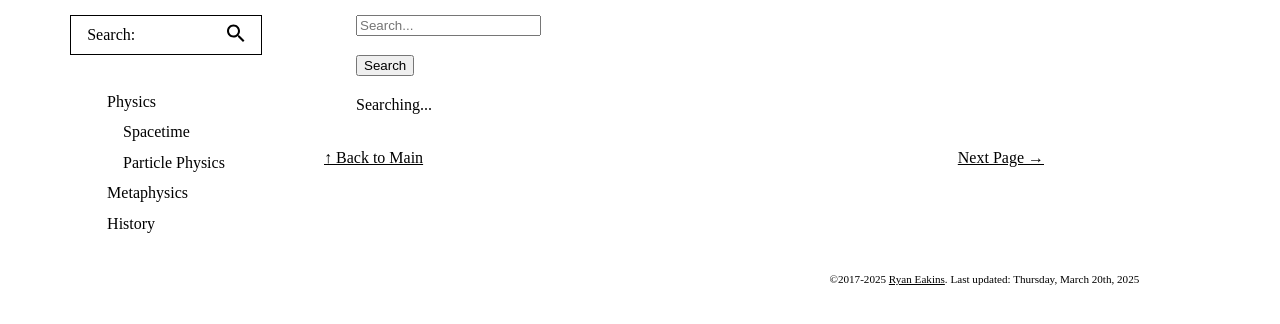
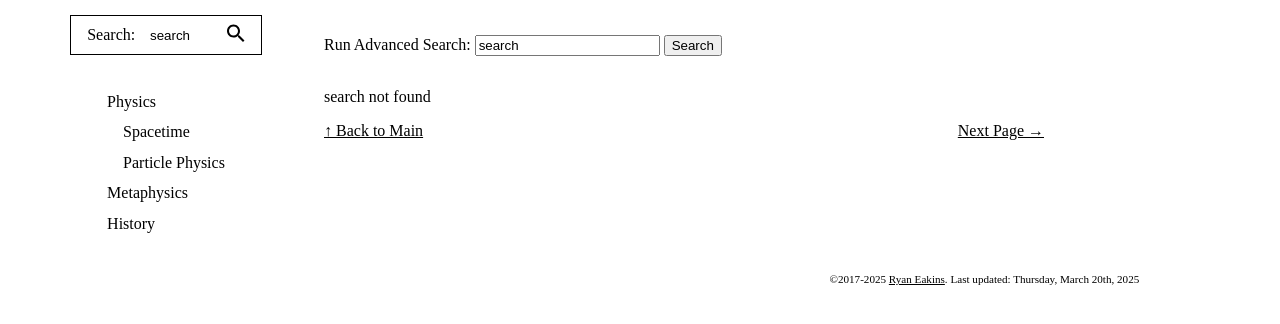
Before and after one commit to RyanofTinellb/Encyclopedia, a plain HTML site: page special/search.html in a window 1280 px wide. Shown: the part 130-454 px from the top of the page. Drawn offline with Linux system fonts and the light colour scheme.

Commit message:
Ensure standard search is working

```diff
--- a/404.html
+++ b/404.html
@@ -6,10 +6,12 @@
 <link rel="stylesheet" type="text/css" href="/data/stylesheets/basic_style.css">
 <link rel="stylesheet" type="text/css" href="/data/stylesheets/style.css">
 <link rel="icon" type="image/png" href="/data/assets/favicon.png">
-<script src="/data/scripts/search.js"></script></head>
+<script src="/data/scripts/parse_href.js"></script></head>
 <body><div class="flex"><nav class="sidebar"><details id="menu"><summary>Menu</summary>
 <p><a href="/index.html">Tinellbian Encyclopedia</a></p>
-<div class="javascript"><form class="search"><label for="search">Search: </label><input type="text" name="query" id="search"><button type="submit" aria-label="search"><svg viewbox="0 0 24 24" aria-label="search" alt><path d="M15.5 14h-.79l-.28-.27C15.41 12.59 16 11.11 16 9.5 16 5.91 13.09 3 9.5 3S3 5.91 3 9.5 5.91 16 9.5 16c1.61 0 3.09-.59 4.23-1.57l.27.28v.79l5 4.99L20.49 19l-4.99-5zm-6 0C7.01 14 5 11.99 5 9.5S7.01 5 9.5 5 14 7.01 14 9.5 11.99 14 9.5 14z" />
+<div class="javascript"><form class="search"><label for="search">Search: </label>
+<input type="text" class="search" name="term" id="search">
+<button type="submit" aria-label="search"><svg viewbox="0 0 24 24" aria-label="search" alt><path d="M15.5 14h-.79l-.28-.27C15.41 12.59 16 11.11 16 9.5 16 5.91 13.09 3 9.5 3S3 5.91 3 9.5 5.91 16 9.5 16c1.61 0 3.09-.59 4.23-1.57l.27.28v.79l5 4.99L20.49 19l-4.99-5zm-6 0C7.01 14 5 11.99 5 9.5S7.01 5 9.5 5 14 7.01 14 9.5 11.99 14 9.5 14z" />
 <path d="M0 0h24v24H0z" fill="none" /></svg>
 </button></form></div>
 <div class="nav-links"><ul><li><a href="/entries/physics/index.html">Physics</a></li><li><ul><li><a href="/entries/physics/spacetime.html">Spacetime</a></li><li><a href="/entries/physics/particlephysics.html">Particle Physics</a></li></ul></li><li><a href="/entries/metaphysics.html">Metaphysics</a></li><li><a href="/entries/history.html">History</a></li></ul></div></details></nav>
@@ -17,9 +19,11 @@
 <div class="primary"><nav class="mini"><p><a href="http://www.tinellb.com">↑ Back to Main</a></p>
 <p><a href="/entries/physics/index.html">Next Page →</a></p></nav>
 <main><h1 id="search–root">Search – Tinellbian Encyclopedia</h1>
-<form class="searchpage"><p><input type="text" class="term" id="term" name="term" placeholder="Search..."></p>
-<p><input type="submit" class="submit" value="Search"></p></form>
+<form class="searchpage"><label for="searchbox">Run Advanced Search: </label>
+<input type="text" class="searchbox" id="searchbox" name="term" placeholder="Search...">
+<input type="submit" class="submit" value="Search"></form>
 <div class="results" id="results"><p>Searching...</p></div>
+
 </main>
 <nav class="mini"><p><a href="http://www.tinellb.com">↑ Back to Main</a></p>
 <p><a href="/entries/physics/index.html">Next Page →</a></p></nav>
@@ -27,7 +31,7 @@
 <footer><div class="copyright"><p>&copy;2017-2025 <a href="http://www.tinellb.com/about.html">Ryan Eakins</a>.</p>
 <p>Last updated: Thursday, March 20th, 2025</p></div>
 </footer>
-<p><script src="/data/scripts/parse_href.js"></script></p>
+<p><script src="/data/scripts/search.js"></script></p>
 <p><script src="/data/scripts/localise_links.js"></script></p>
 <script>
 let mql = window.matchMedia("(min-width: 800px)");
--- a/data/scripts/parse_href.js
+++ b/data/scripts/parse_href.js
@@ -1,35 +1,22 @@
-searchParams = new URLSearchParams(window.location.search);
-let firsttime = true
-let bolden;
+let searchParams = new URLSearchParams(window.location.search);
 
-function circle(_match, p1, p2, p3) {
-    id = firsttime ? ' id="highlight"' : '';
-    firsttime = false;
-    return `${p1}<span${id} class="highlight">${p2}</span>${p3}`
-}
+const mapString = (str, fn) =>
+    str.split('')
+        .map((c, i) => fn(c, i, str))
+        .join('');
 
-function bold(elt, details_flag) {
-    if (!elt.childElementCount) {
-        if (details_flag && elt.tagName != 'SUMMARY') return;
-        if (elt.tagName == 'DETAILS') details_flag = true;
-        elt.innerHTML = elt.innerHTML.replace(bolden, circle);
-        return;
-    }
-    Array.from(elt.children).forEach(child => bold(child, details_flag));
-}
+// Changes space to period, and adds dollar-signs before capitals
+const sellLetterCaps = letter =>
+    letter == letter.toLowerCase() ?
+    letter == ' ' ? '.' : letter : `$${letter.toLowerCase()}`
 
-let highlight = searchParams.get('highlight');
-if (highlight) {
-    let h1 = document.getElementsByTagName('h1')[0];
-    h1.innerHTML += ' <a href="#highlight">→</a>'
-    let main = document.getElementsByTagName('main')[0];
-    bolden = RegExp('(\\W|^)(' + `${highlight}` + ')(\\W|$)', 'ig');
-    bold(main);
+function sellCaps(text) {
+    return mapString(text, sellLetterCaps);
 }
 
 let term = searchParams.get('term')
 if (term) {
-    window.location.href = `/special/search.html?term=${term}`;
+    window.location.href = `/special/search.html?query=${term}`;
 }
 let word = searchParams.get('word')
 if (word) {
--- a/data/scripts/search.js
+++ b/data/scripts/search.js
@@ -1,57 +1,38 @@
-const TERM = document.getElementById('term');
+const SEARCHBOX = document.getElementById('searchbox');
 const SEARCH = document.getElementById('search');
-const RESULTS = document.getElementById('results');
+const WORDSEARCH = document.getElementById('wordsearch');
+const RESULTS = document.getElementById('results')
 
-searchParams = new URLSearchParams(window.location.search);
-let terms = searchParams.get('term');
-if (terms) {
+const len = arr => arr.length;
+
+if (RESULTS) {
     RESULTS.innerHTML = 'Searching...';
-    SEARCH.value = terms;
-    TERM.value = terms;
-    search(terms.split(' '));
+    let query = decodeURI(getTerms());
+    if (SEARCHBOX) SEARCHBOX.value = query;
+    if (SEARCH) SEARCH.value = query;
+    search(query.split(' '));
 }
 
-function search() {
-    var url = "/data/assets/searching.json";
-    var xmlhttp = new XMLHttpRequest();
-    // var andButton = document.getElementById("and")
-    xmlhttp.onreadystatechange = function() {
-        if (this.readyState == 4 && this.status == 200) {
-            let text = JSON.parse(this.responseText);
-            let terms = getTerms();
-            if (!terms.length) {
-                arr = [];
-            } else if (terms.length == 1) {
-                arr = oneTermSearch(text, terms);
-            } else {
-                arr = multiTermSearch(text, terms, true);
-            }
-            display(arr, text, "results", terms, true);
-        }
-    };
-    xmlhttp.open("GET", url, true);
-    xmlhttp.send();
+function getTerms() {
+    let query = searchParams.get('query');
+    if (query) return query;
+    let url = window.location.pathname.split('/');
+    if (url[len(url) - 1] == 'index.html') return url[len(url) - 2]
+    return url[len(url) - 1].replace('.html', '')
 }
 
-// returns array of terms
-function getTerms() {
-    var andOr;
-    var url;
-    var searchString;
-    var text;
-    url = window.location.href.split('?');
-    searchString = decodeURI(url[1]).split("&");
-    try {
-        andOr = searchString.split("=")[1];
-    } catch (err) {
-        andOr = "and"
+
+async function search(terms) {
+    let data = await fetch("/data/assets/searching.json");
+    data = await data.json();
+    if (!terms.length) {
+        arr = [];
+    } else if (terms.length == 1) {
+        arr = oneTermSearch(data, terms);
+    } else {
+        arr = multiTermSearch(data, terms, true);
     }
-    if (andOr == "or") {
-        document.getElementById("or").checked = true
-    }
-    text = searchString[0].split("=")[1].toLowerCase();
-    document.getElementById("term").value = text.split("+").join(" ");
-    return text.split("+").filter(i => i != "");
+    display(arr, data, "results", terms, true);
 }
 
 function unique(arr) {
@@ -78,7 +59,7 @@ function multiTermSearch(arr, terms, andButton) {
             current.count++;
         } else {
             if (current) { output.push(current); }
-            current = {page: page.page, lines: page.lines, count: 1};
+            current = { page: page.page, lines: page.lines, count: 1 };
         }
     }
     output = uniquePageNumbers(output);
@@ -133,18 +114,16 @@ function titleSearch(arr, terms, andButton) {
 
 function display(pages, data, id, terms, andButton) {
     let regexes = terms.map(term =>
-            RegExp(`(${term}|${capitalise(term)})`, 'g'));
-    document.getElementById(id).innerHTML = `${titleSearch(data, terms, andButton)}${
-    !arr.length ? terms.join(' ') + " not found" :
-         `<ol>${pages.map(page => {
+        RegExp(`(${term}|${capitalise(term)})`, 'g'));
+    document.getElementById(id).innerHTML = `${titleSearch(data, terms, andButton)}${!arr.length ? terms.join(' ') + " not found" :
+        `<ol>${pages.map(page => {
             let pagenum = page.page;
             let link = data.urls[pagenum] + "?highlight=" + terms.join("+");
             let name = data.pages[pagenum];
             let lines = page.lines.map(
                 linenum => embolden(regexes, data.lines[linenum]));
-            return `<li><a href="../${link}">${name}</a>: ${
-                lines.join(' &hellip; ')}</li>`;
-    }).join('')}</ol>`}`;
+            return `<li><a href="../${link}">${name}</a>: ${lines.join(' &hellip; ')}</li>`;
+        }).join('')}</ol>`}`;
 }
 
 function embolden(terms, line) {
@@ -153,3 +132,32 @@ function embolden(terms, line) {
     });
     return line;
 }
+
+let firsttime = true
+let bolden;
+
+function circle(_match, p1, p2, p3) {
+    id = firsttime ? ' id="highlight"' : '';
+    firsttime = false;
+    return `${p1}<span${id} class="highlight">${p2}</span>${p3}`
+}
+
+function bold(elt, details_flag) {
+    if (!elt.childElementCount) {
+        if (details_flag && elt.tagName != 'SUMMARY') return;
+        if (elt.tagName == 'DETAILS') details_flag = true;
+        elt.innerHTML = elt.innerHTML.replace(bolden, circle);
+        return;
+    }
+    Array.from(elt.children).forEach(child => bold(child, details_flag));
+}
+
+
+let highlight = searchParams.get('highlight');
+if (highlight) {
+    let h1 = document.getElementsByTagName('h1')[0];
+    h1.innerHTML += ' <a href="#highlight">→</a>'
+    let main = document.getElementsByTagName('main')[0];
+    bolden = RegExp('(\\W|^)(' + `${highlight}` + ')(\\W|$)', 'ig');
+    bold(main);
+}
--- a/data/stylesheets/basic_style.css
+++ b/data/stylesheets/basic_style.css
@@ -408,6 +408,10 @@ main .results .title-results {
     padding-block-start: 1em;
 }
 
+main .searchbox {
+    margin-block-start: 2lh;
+}
+
 main .toc {
     border-left: 2px solid light-dark(purple, mediumpurple);
     border-bottom: 2px solid light-dark(purple, mediumpurple);
--- a/special/search.html
+++ b/special/search.html
@@ -6,10 +6,12 @@
 <link rel="stylesheet" type="text/css" href="/data/stylesheets/basic_style.css">
 <link rel="stylesheet" type="text/css" href="/data/stylesheets/style.css">
 <link rel="icon" type="image/png" href="/data/assets/favicon.png">
-<script src="/data/scripts/search.js"></script></head>
+<script src="/data/scripts/parse_href.js"></script></head>
 <body><div class="flex"><nav class="sidebar"><details id="menu"><summary>Menu</summary>
 <p><a href="/index.html">Tinellbian Encyclopedia</a></p>
-<div class="javascript"><form class="search"><label for="search">Search: </label><input type="text" name="query" id="search"><button type="submit" aria-label="search"><svg viewbox="0 0 24 24" aria-label="search" alt><path d="M15.5 14h-.79l-.28-.27C15.41 12.59 16 11.11 16 9.5 16 5.91 13.09 3 9.5 3S3 5.91 3 9.5 5.91 16 9.5 16c1.61 0 3.09-.59 4.23-1.57l.27.28v.79l5 4.99L20.49 19l-4.99-5zm-6 0C7.01 14 5 11.99 5 9.5S7.01 5 9.5 5 14 7.01 14 9.5 11.99 14 9.5 14z" />
+<div class="javascript"><form class="search"><label for="search">Search: </label>
+<input type="text" class="search" name="term" id="search">
+<button type="submit" aria-label="search"><svg viewbox="0 0 24 24" aria-label="search" alt><path d="M15.5 14h-.79l-.28-.27C15.41 12.59 16 11.11 16 9.5 16 5.91 13.09 3 9.5 3S3 5.91 3 9.5 5.91 16 9.5 16c1.61 0 3.09-.59 4.23-1.57l.27.28v.79l5 4.99L20.49 19l-4.99-5zm-6 0C7.01 14 5 11.99 5 9.5S7.01 5 9.5 5 14 7.01 14 9.5 11.99 14 9.5 14z" />
 <path d="M0 0h24v24H0z" fill="none" /></svg>
 </button></form></div>
 <div class="nav-links"><ul><li><a href="/entries/physics/index.html">Physics</a></li><li><ul><li><a href="/entries/physics/spacetime.html">Spacetime</a></li><li><a href="/entries/physics/particlephysics.html">Particle Physics</a></li></ul></li><li><a href="/entries/metaphysics.html">Metaphysics</a></li><li><a href="/entries/history.html">History</a></li></ul></div></details></nav>
@@ -17,9 +19,11 @@
 <div class="primary"><nav class="mini"><p><a href="http://www.tinellb.com">↑ Back to Main</a></p>
 <p><a href="/entries/physics/index.html">Next Page →</a></p></nav>
 <main><h1 id="search–root">Search – Tinellbian Encyclopedia</h1>
-<form class="searchpage"><p><input type="text" class="term" id="term" name="term" placeholder="Search..."></p>
-<p><input type="submit" class="submit" value="Search"></p></form>
+<form class="searchpage"><label for="searchbox">Run Advanced Search: </label>
+<input type="text" class="searchbox" id="searchbox" name="term" placeholder="Search...">
+<input type="submit" class="submit" value="Search"></form>
 <div class="results" id="results"><p>Searching...</p></div>
+
 </main>
 <nav class="mini"><p><a href="http://www.tinellb.com">↑ Back to Main</a></p>
 <p><a href="/entries/physics/index.html">Next Page →</a></p></nav>
@@ -27,7 +31,7 @@
 <footer><div class="copyright"><p>&copy;2017-2025 <a href="http://www.tinellb.com/about.html">Ryan Eakins</a>.</p>
 <p>Last updated: Thursday, March 20th, 2025</p></div>
 </footer>
-<p><script src="/data/scripts/parse_href.js"></script></p>
+<p><script src="/data/scripts/search.js"></script></p>
 <p><script src="/data/scripts/localise_links.js"></script></p>
 <script>
 let mql = window.matchMedia("(min-width: 800px)");
```
Also changed, not shown: entries/history.html (+5 -3 lines), entries/index.html (+6 -4 lines), entries/metaphysics.html (+5 -3 lines), entries/physics/index.html (+5 -3 lines), entries/physics/particlephysics.html (+5 -3 lines), entries/physics/spacetime.html (+5 -3 lines), index.html (+5 -3 lines), special/wholepage.html (+5 -3 lines), 1 other file.
